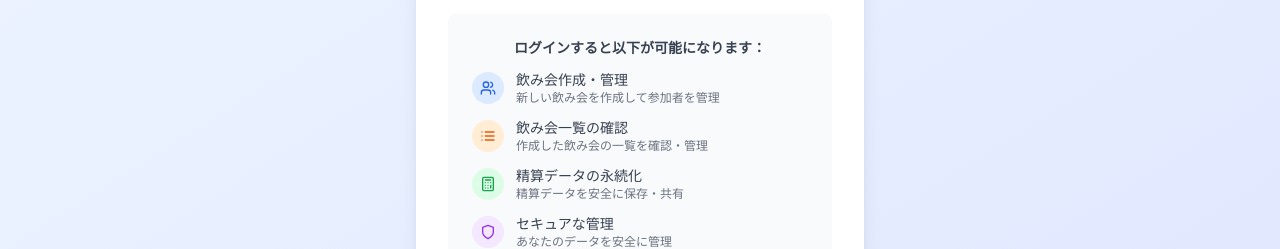
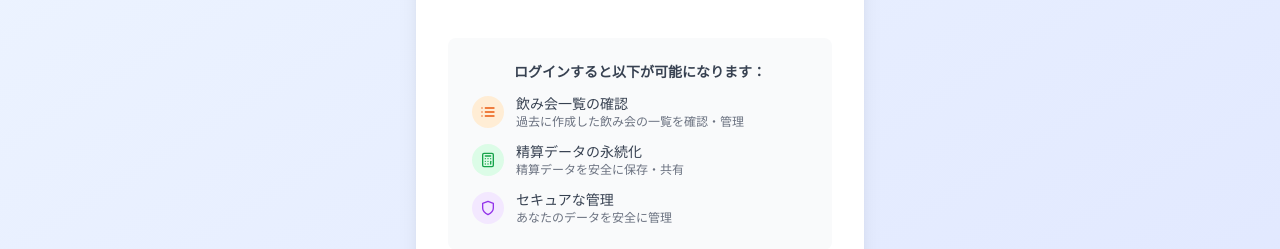
Before and after one commit to atsushimemet/kaisei, a Next.js app: page /auth/signin in a window 1280 px wide. Shown: the part 417-666 px from the top of the page. Built offline with nearby package versions, Linux system fonts and the light colour scheme; no server answers.

Commit message:
fix: ログイン画面の説明文を修正
- 飲み会作成・管理の項目を削除
- 飲み会一覧の確認の説明を「過去に作成した飲み会の一覧を確認・管理」に変更
- ログイン機能の説明をより正確に反映

```diff
--- a/src/app/auth/signin/page.tsx
+++ b/src/app/auth/signin/page.tsx
@@ -1,6 +1,6 @@
 'use client'
 
-import { ArrowLeft, Calculator, Chrome, List, Shield, Users } from 'lucide-react'
+import { ArrowLeft, Calculator, Chrome, List, Shield } from 'lucide-react'
 import { getProviders, signIn } from 'next-auth/react'
 import Link from 'next/link'
 import { useRouter, useSearchParams } from 'next/navigation'
@@ -78,21 +78,12 @@ export default function SignInPage() {
             </h3>
             <div className="space-y-3">
               <div className="flex items-center space-x-3">
-                <div className="w-8 h-8 bg-blue-100 rounded-full flex items-center justify-center">
-                  <Users className="w-4 h-4 text-blue-600" />
-                </div>
-                <div>
-                  <h4 className="text-sm font-medium text-gray-700">飲み会作成・管理</h4>
-                  <p className="text-xs text-gray-500">新しい飲み会を作成して参加者を管理</p>
-                </div>
-              </div>
-              <div className="flex items-center space-x-3">
                 <div className="w-8 h-8 bg-orange-100 rounded-full flex items-center justify-center">
                   <List className="w-4 h-4 text-orange-600" />
                 </div>
                 <div>
                   <h4 className="text-sm font-medium text-gray-700">飲み会一覧の確認</h4>
-                  <p className="text-xs text-gray-500">作成した飲み会の一覧を確認・管理</p>
+                  <p className="text-xs text-gray-500">過去に作成した飲み会の一覧を確認・管理</p>
                 </div>
               </div>
               <div className="flex items-center space-x-3">
```
